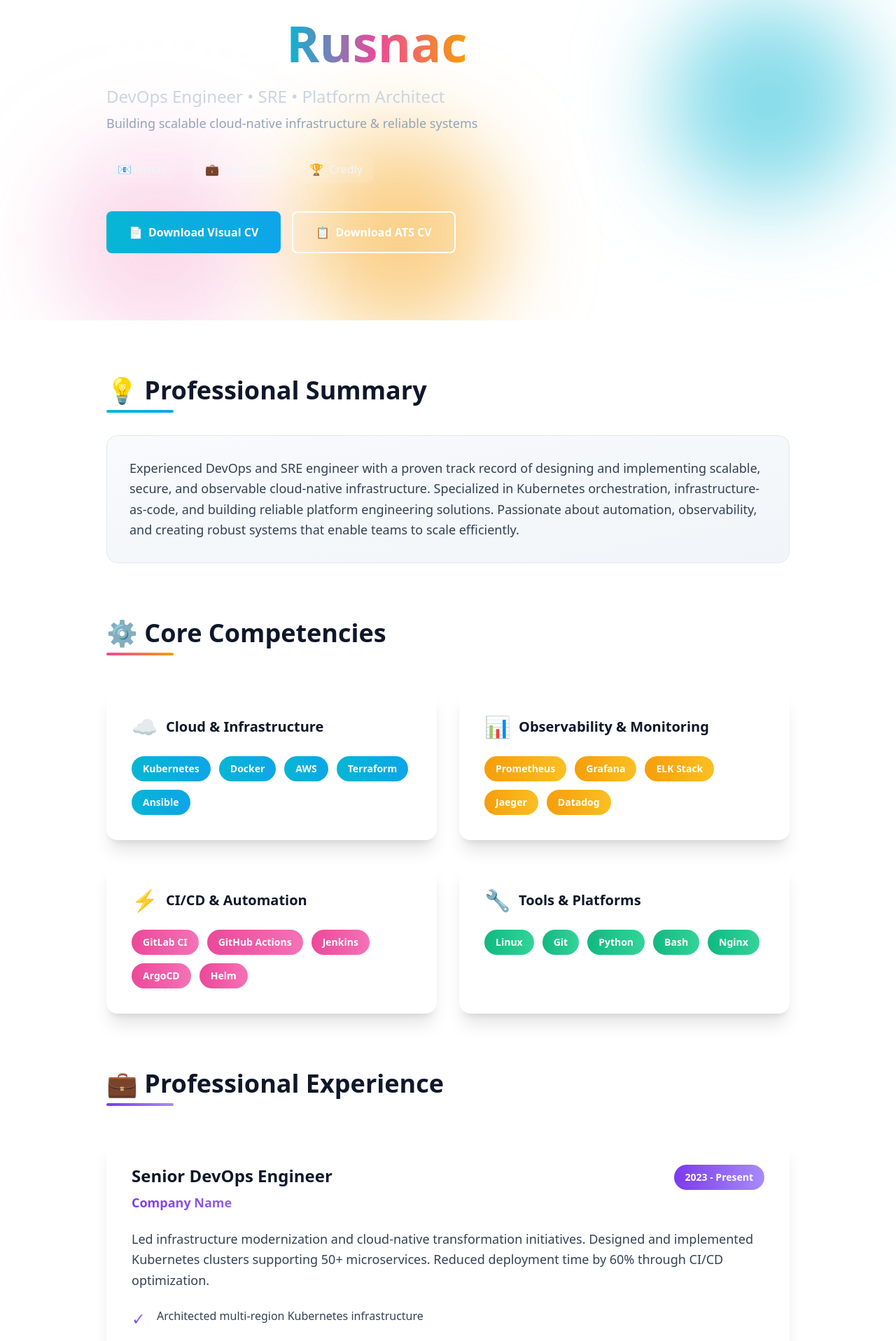
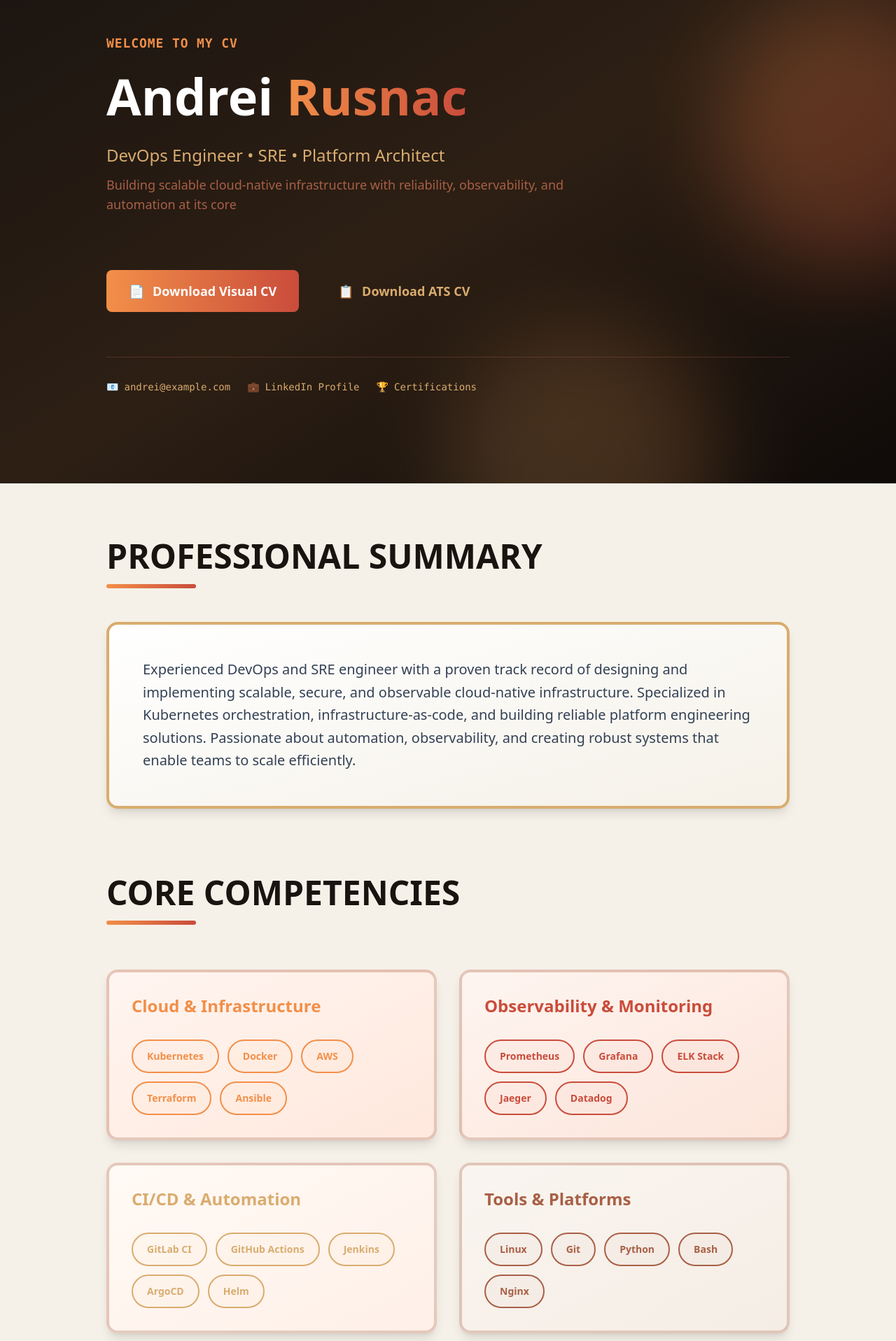
Before and after one commit to andriesh/devopsexpert, a React (Vite) app in the folder react_portofolio/: page / in a window 1280 px wide. Shown: the part 80-1997 px from the top of the page at 70% size. Built offline with nearby package versions, Linux system fonts and the light colour scheme.

Commit message:
Enhanced template2

```diff
--- a/react_portofolio/src/App.jsx
+++ b/react_portofolio/src/App.jsx
@@ -2,46 +2,43 @@ import React from 'react'
 
 export default function App() {
   return (
-    <div className="min-h-screen bg-white">
+    <div className="min-h-screen bg-[#f5f1e8]">
       {/* Hero Section */}
-      <header className="relative overflow-hidden">
-        {/* Animated Background Gradient */}
-        <div className="absolute inset-0 bg-gradient-to-135 from-[#0F172A] via-[#1E3A8A] to-[#7C3AED] opacity-95"></div>
+      <header className="relative overflow-hidden bg-gradient-to-br from-[#1a1410] via-[#2d1f14] to-[#0f0b09]">
+        {/* Decorative circles */}
+        <div className="absolute top-20 -right-32 w-96 h-96 bg-gradient-to-tl from-[#ca4c3b] to-[#f28f49] rounded-full opacity-30 blur-3xl"></div>
+        <div className="absolute -bottom-40 left-1/2 w-96 h-96 bg-gradient-to-tr from-[#d9ac6f] to-[#f28f49] rounded-full opacity-20 blur-3xl"></div>
 
-        {/* Decorative Elements */}
-        <div className="absolute top-20 right-10 w-72 h-72 bg-[#06B6D4] rounded-full mix-blend-multiply filter blur-3xl opacity-20 animate-pulse"></div>
-        <div className="absolute -bottom-8 left-20 w-72 h-72 bg-[#EC4899] rounded-full mix-blend-multiply filter blur-3xl opacity-20 animate-pulse" style={{animationDelay: '2s'}}></div>
-        <div className="absolute top-1/2 left-1/3 w-72 h-72 bg-[#F59E0B] rounded-full mix-blend-multiply filter blur-3xl opacity-15 animate-pulse" style={{animationDelay: '4s'}}></div>
+        <div className="relative max-w-5xl mx-auto px-6 py-32 text-white">
+          <div className="mb-12">
+            <p className="text-[#f28f49] font-mono text-lg font-semibold mb-4 tracking-wider">WELCOME TO MY CV</p>
+            <h1 className="text-7xl font-black mb-6 leading-tight">
+              Andrei <span className="bg-gradient-to-r from-[#f28f49] to-[#ca4c3b] bg-clip-text text-transparent">Rusnac</span>
+            </h1>
+            <p className="text-2xl text-[#d9ac6f] font-light mb-3">DevOps Engineer • SRE • Platform Architect</p>
+            <p className="text-lg text-[#a86046] max-w-2xl">Building scalable cloud-native infrastructure with reliability, observability, and automation at its core</p>
+          </div>
 
-        <div className="relative max-w-5xl mx-auto px-6 py-24 text-white">
-          <div className="mb-8">
-            <h1 className="text-7xl font-black mb-4 leading-tight">
-              Andrei <span className="bg-gradient-to-r from-[#06B6D4] via-[#EC4899] to-[#F59E0B] bg-clip-text text-transparent">Rusnac</span>
-            </h1>
-            <p className="text-2xl font-light text-slate-300 mb-2">DevOps Engineer • SRE • Platform Architect</p>
-            <p className="text-lg text-slate-400">Building scalable cloud-native infrastructure & reliable systems</p>
+          {/* CTA Buttons */}
+          <div className="flex flex-wrap gap-6 pt-8">
+            <a href="/CV_Andrei_Rusnac_Visual.pdf" className="px-8 py-4 bg-gradient-to-r from-[#f28f49] to-[#ca4c3b] text-white font-bold rounded-lg hover:shadow-2xl hover:shadow-orange-900/50 transition transform hover:scale-105 inline-flex items-center gap-3 text-lg">
+              <span>📄</span> Download Visual CV
+            </a>
+            <a href="/CV_Andrei_Rusnac_ATS.pdf" className="px-8 py-4 border-3 border-[#d9ac6f] text-[#d9ac6f] font-bold rounded-lg hover:bg-[#d9ac6f]/10 transition inline-flex items-center gap-3 text-lg">
+              <span>📋</span> Download ATS CV
+            </a>
           </div>
 
           {/* Contact Links */}
-          <div className="flex flex-wrap gap-6 mb-10">
-            <a href="mailto:your-email@example.com" className="inline-flex items-center gap-2 px-4 py-2 rounded-lg bg-white/10 backdrop-blur hover:bg-white/20 transition text-slate-100">
-              <span>📧</span> Email
+          <div className="flex flex-wrap gap-6 mt-16 pt-8 border-t border-[#a86046]/30">
+            <a href="mailto:your-email@example.com" className="text-[#d9ac6f] hover:text-[#f28f49] transition font-mono text-sm flex items-center gap-2">
+              <span>📧</span> andrei@example.com
             </a>
-            <a href="https://www.linkedin.com/in/andrieshrusnac/" target="_blank" rel="noreferrer" className="inline-flex items-center gap-2 px-4 py-2 rounded-lg bg-white/10 backdrop-blur hover:bg-white/20 transition text-slate-100">
-              <span>💼</span> LinkedIn
+            <a href="https://www.linkedin.com/in/andrieshrusnac/" target="_blank" rel="noreferrer" className="text-[#d9ac6f] hover:text-[#f28f49] transition font-mono text-sm flex items-center gap-2">
+              <span>💼</span> LinkedIn Profile
             </a>
-            <a href="https://www.credly.com/users/andriesh/" target="_blank" rel="noreferrer" className="inline-flex items-center gap-2 px-4 py-2 rounded-lg bg-white/10 backdrop-blur hover:bg-white/20 transition text-slate-100">
-              <span>🏆</span> Credly
-            </a>
-          </div>
-
-          {/* CTA Buttons */}
-          <div className="flex flex-wrap gap-4">
-            <a href="/CV_Andrei_Rusnac_Visual.pdf" className="px-8 py-4 bg-gradient-to-r from-[#06B6D4] to-[#0EA5E9] text-white font-bold rounded-lg hover:shadow-2xl hover:shadow-cyan-500/50 transition transform hover:scale-105 inline-flex items-center gap-2">
-              <span>📄</span> Download Visual CV
-            </a>
-            <a href="/CV_Andrei_Rusnac_ATS.pdf" className="px-8 py-4 border-2 border-white text-white font-bold rounded-lg hover:bg-white/10 transition backdrop-blur inline-flex items-center gap-2">
-              <span>📋</span> Download ATS CV
+            <a href="https://www.credly.com/users/andriesh/" target="_blank" rel="noreferrer" className="text-[#d9ac6f] hover:text-[#f28f49] transition font-mono text-sm flex items-center gap-2">
+              <span>🏆</span> Certifications
             </a>
           </div>
         </div>
@@ -51,49 +48,49 @@ export default function App() {
       <main className="max-w-5xl mx-auto px-6 py-20">
 
         {/* Professional Summary */}
-        <Section title="💡 Professional Summary" accent="from-[#06B6D4] to-[#0EA5E9]">
-          <p className="text-lg text-slate-700 leading-relaxed">
+        <Section title="PROFESSIONAL SUMMARY" accent="from-[#f28f49] to-[#ca4c3b]">
+          <p className="text-xl text-slate-700 leading-relaxed">
             Experienced DevOps and SRE engineer with a proven track record of designing and implementing scalable, secure, and observable cloud-native infrastructure. Specialized in Kubernetes orchestration, infrastructure-as-code, and building reliable platform engineering solutions. Passionate about automation, observability, and creating robust systems that enable teams to scale efficiently.
           </p>
         </Section>
 
         {/* Core Competencies */}
-        <div className="mb-20">
-          <h2 className="text-4xl font-black mb-2 text-slate-900">⚙️ Core Competencies</h2>
-          <div className="w-24 h-1 bg-gradient-to-r from-[#EC4899] to-[#F59E0B] rounded-full mb-12"></div>
+        <div className="mb-24">
+          <h2 className="text-5xl font-black text-[#1a1410] mb-4">CORE COMPETENCIES</h2>
+          <div className="w-32 h-1.5 bg-gradient-to-r from-[#f28f49] to-[#ca4c3b] rounded-full mb-16"></div>
 
           <div className="grid grid-cols-1 md:grid-cols-2 gap-8">
             <CompetencyCard
               title="Cloud & Infrastructure"
               skills={['Kubernetes', 'Docker', 'AWS', 'Terraform', 'Ansible']}
-              gradient="from-[#06B6D4] to-[#0EA5E9]"
-              icon="☁️"
+              bgGradient="from-[#fff5f0] to-[#ffe8dd]"
+              accentColor="#f28f49"
             />
             <CompetencyCard
               title="Observability & Monitoring"
               skills={['Prometheus', 'Grafana', 'ELK Stack', 'Jaeger', 'Datadog']}
-              gradient="from-[#F59E0B] to-[#FBBF24]"
-              icon="📊"
+              bgGradient="from-[#fef5f0] to-[#fce5db]"
+              accentColor="#ca4c3b"
             />
             <CompetencyCard
               title="CI/CD & Automation"
               skills={['GitLab CI', 'GitHub Actions', 'Jenkins', 'ArgoCD', 'Helm']}
-              gradient="from-[#EC4899] to-[#F472B6]"
-              icon="⚡"
+              bgGradient="from-[#fffaf5] to-[#fff0e8]"
+              accentColor="#d9ac6f"
             />
             <CompetencyCard
               title="Tools & Platforms"
               skills={['Linux', 'Git', 'Python', 'Bash', 'Nginx']}
-              gradient="from-[#10B981] to-[#34D399]"
-              icon="🔧"
+              bgGradient="from-[#faf5f0] to-[#f5ede5]"
+              accentColor="#a86046"
             />
           </div>
         </div>
 
         {/* Experience */}
-        <div className="mb-20">
-          <h2 className="text-4xl font-black mb-2 text-slate-900">💼 Professional Experience</h2>
-          <div className="w-24 h-1 bg-gradient-to-r from-[#7C3AED] to-[#A78BFA] rounded-full mb-12"></div>
+        <div className="mb-24">
+          <h2 className="text-5xl font-black text-[#1a1410] mb-4">PROFESSIONAL EXPERIENCE</h2>
+          <div className="w-32 h-1.5 bg-gradient-to-r from-[#ca4c3b] to-[#f28f49] rounded-full mb-16"></div>
 
           <div className="space-y-8">
             <ExperienceCard
@@ -106,7 +103,7 @@ export default function App() {
                 'Implemented comprehensive observability solution with Prometheus + Grafana',
                 'Reduced infrastructure costs by 40% through optimization'
               ]}
-              gradient="from-[#7C3AED] to-[#A78BFA]"
+              accentColor="#f28f49"
             />
             <ExperienceCard
               position="DevOps Engineer"
@@ -118,65 +115,61 @@ export default function App() {
                 'Established disaster recovery procedures with RPO < 1 hour',
                 'Mentored 3 junior engineers in DevOps practices'
               ]}
-              gradient="from-[#06B6D4] to-[#0EA5E9]"
+              accentColor="#ca4c3b"
             />
           </div>
         </div>
 
         {/* Education & Certifications */}
-        <div className="mb-20">
-          <h2 className="text-4xl font-black mb-2 text-slate-900">🎓 Education & Certifications</h2>
-          <div className="w-24 h-1 bg-gradient-to-r from-[#10B981] to-[#34D399] rounded-full mb-12"></div>
+        <div className="mb-24">
+          <h2 className="text-5xl font-black text-[#1a1410] mb-4">EDUCATION & CERTIFICATIONS</h2>
+          <div className="w-32 h-1.5 bg-gradient-to-r from-[#d9ac6f] to-[#a86046] rounded-full mb-16"></div>
 
           <div className="grid grid-cols-1 md:grid-cols-2 gap-8">
-            <div className="relative overflow-hidden rounded-2xl bg-gradient-to-135 from-[#FBBF24] to-[#F59E0B] p-1 shadow-xl">
-              <div className="bg-white rounded-2xl p-8 relative z-10">
-                <h3 className="text-2xl font-black text-amber-900 mb-8">🏅 Certifications</h3>
-                <ul className="space-y-5">
+            <div className="bg-gradient-to-br from-[#1a1410] to-[#2d1f14] rounded-2xl p-12 border-4 border-[#d9ac6f] shadow-xl">
+              <h3 className="text-3xl font-black text-[#d9ac6f] mb-10">CERTIFICATIONS</h3>
+              <ul className="space-y-6">
                 <li className="flex items-start gap-4">
-                    <span className="text-2xl">⭐</span>
-                    <span className="text-slate-700 font-semibold">Kubernetes Application Developer (CKAD)</span>
+                  <span className="text-3xl">⭐</span>
+                  <span className="text-[#f5f1e8] font-semibold text-lg">Kubernetes Application Developer (CKAD)</span>
                 </li>
                 <li className="flex items-start gap-4">
-                    <span className="text-2xl">⭐</span>
-                    <span className="text-slate-700 font-semibold">AWS Certified Solutions Architect</span>
+                  <span className="text-3xl">⭐</span>
+                  <span className="text-[#f5f1e8] font-semibold text-lg">AWS Certified Solutions Architect</span>
                 </li>
                 <li className="flex items-start gap-4">
-                    <span className="text-2xl">⭐</span>
-                    <span className="text-slate-700 font-semibold">Linux Professional Institute (LPI)</span>
+                  <span className="text-3xl">⭐</span>
+                  <span className="text-[#f5f1e8] font-semibold text-lg">Linux Professional Institute (LPI)</span>
                 </li>
               </ul>
             </div>
-            </div>
 
-            <div className="relative overflow-hidden rounded-2xl bg-gradient-to-135 from-[#34D399] to-[#10B981] p-1 shadow-xl">
-              <div className="bg-white rounded-2xl p-8 relative z-10">
-                <h3 className="text-2xl font-black text-emerald-900 mb-8">📚 Education</h3>
-                <ul className="space-y-5">
+            <div className="bg-gradient-to-br from-[#1a1410] to-[#2d1f14] rounded-2xl p-12 border-4 border-[#f28f49] shadow-xl">
+              <h3 className="text-3xl font-black text-[#f28f49] mb-10">EDUCATION</h3>
+              <ul className="space-y-6">
                 <li className="flex items-start gap-4">
-                    <span className="text-2xl">✓</span>
-                    <span className="text-slate-700"><strong className="font-bold text-emerald-900">Bachelor's Degree</strong> in Computer Science</span>
+                  <span className="text-3xl">✓</span>
+                  <span className="text-[#f5f1e8] font-semibold text-lg"><strong className="text-[#f28f49]">Bachelor's Degree</strong> in Computer Science</span>
                 </li>
                 <li className="flex items-start gap-4">
-                    <span className="text-2xl">✓</span>
-                    <span className="text-slate-700 font-semibold">Advanced courses in Cloud Architecture</span>
+                  <span className="text-3xl">✓</span>
+                  <span className="text-[#f5f1e8] font-semibold text-lg">Advanced courses in Cloud Architecture</span>
                 </li>
               </ul>
             </div>
           </div>
         </div>
-        </div>
 
         {/* Stats Section */}
-        <div className="grid grid-cols-1 md:grid-cols-3 gap-6 mb-20">
-          <StatCard number="8+" label="Years Experience" gradient="from-[#EC4899] to-[#F472B6]" />
-          <StatCard number="50+" label="Microservices Managed" gradient="from-[#06B6D4] to-[#0EA5E9]" />
-          <StatCard number="40%" label="Cost Optimization" gradient="from-[#F59E0B] to-[#FBBF24]" />
+        <div className="grid grid-cols-1 md:grid-cols-3 gap-8 mb-24">
+          <StatCard number="8+" label="Years Experience" accentColor="#f28f49" />
+          <StatCard number="50+" label="Microservices Managed" accentColor="#ca4c3b" />
+          <StatCard number="40%" label="Cost Optimization" accentColor="#d9ac6f" />
         </div>
 
         {/* Footer */}
-        <footer className="text-center py-12 border-t-2 border-slate-200">
-          <p className="text-slate-600">Built with React & Tailwind CSS • Last updated {new Date().toLocaleDateString()}</p>
+        <footer className="text-center py-16 border-t-4 border-[#d9ac6f]">
+          <p className="text-[#a86046] font-mono text-sm">Built with React & Tailwind CSS • Last updated {new Date().toLocaleDateString()}</p>
         </footer>
       </main>
     </div>
@@ -185,67 +178,61 @@ export default function App() {
 
 function Section({ title, children, accent }) {
   return (
-    <div className="mb-20">
-      <h2 className="text-4xl font-black mb-2 text-slate-900">{title}</h2>
-      <div className={`w-24 h-1 bg-gradient-to-r ${accent} rounded-full mb-8`}></div>
-      <div className="bg-gradient-to-br from-slate-50 to-slate-100 rounded-2xl p-8 border border-slate-200">
+    <div className="mb-24">
+      <h2 className="text-5xl font-black text-[#1a1410] mb-4">{title}</h2>
+      <div className={`w-32 h-1.5 bg-gradient-to-r ${accent} rounded-full mb-12`}></div>
+      <div className="bg-gradient-to-br from-white to-[#f5f1e8] rounded-2xl p-12 border-4 border-[#d9ac6f] shadow-lg">
         {children}
       </div>
     </div>
   )
 }
 
-function CompetencyCard({ title, skills, gradient, icon }) {
+function CompetencyCard({ title, skills, bgGradient, accentColor }) {
   return (
-    <div className={`relative overflow-hidden rounded-2xl bg-gradient-to-135 ${gradient} p-1 shadow-xl hover:shadow-2xl transition transform hover:scale-105`}>
-      <div className="bg-white rounded-2xl p-8 relative z-10">
-        <h3 className="text-xl font-black text-slate-900 mb-6 flex items-center gap-3">
-          <span className="text-3xl">{icon}</span> {title}
+    <div className={`bg-gradient-to-br ${bgGradient} rounded-2xl p-8 border-4 border-[#a86046]/30 shadow-lg hover:shadow-xl transition transform hover:scale-105`}>
+      <h3 className="text-2xl font-black mb-8" style={{ color: accentColor }}>
+        {title}
       </h3>
       <div className="flex flex-wrap gap-3">
         {skills.map(skill => (
-            <span key={skill} className={`px-4 py-2 rounded-full bg-gradient-to-r ${gradient} text-white font-semibold text-sm hover:shadow-lg transition`}>
+          <span key={skill} className="px-5 py-3 rounded-full font-semibold text-sm border-2" style={{ borderColor: accentColor, color: accentColor, backgroundColor: `${accentColor}08` }}>
             {skill}
           </span>
         ))}
       </div>
     </div>
-    </div>
   )
 }
 
-function ExperienceCard({ position, company, period, description, achievements, gradient }) {
+function ExperienceCard({ position, company, period, description, achievements, accentColor }) {
   return (
-    <div className={`relative overflow-hidden rounded-2xl bg-gradient-to-135 ${gradient} p-1 shadow-xl`}>
-      <div className="bg-white rounded-2xl p-8 relative z-10">
-        <div className="flex justify-between items-start mb-4">
+    <div className="bg-white rounded-2xl p-12 shadow-lg border-l-8 hover:shadow-xl transition" style={{ borderColor: accentColor }}>
+      <div className="flex justify-between items-start mb-6">
         <div>
-            <h3 className="text-2xl font-black text-slate-900">{position}</h3>
-            <p className={`text-lg font-bold bg-gradient-to-r ${gradient} bg-clip-text text-transparent mt-2`}>{company}</p>
+          <h3 className="text-3xl font-black text-[#1a1410]">{position}</h3>
+          <p className="text-xl font-bold mt-2" style={{ color: accentColor }}>{company}</p>
         </div>
-          <span className={`px-4 py-2 rounded-full bg-gradient-to-r ${gradient} text-white font-bold text-sm whitespace-nowrap ml-4`}>{period}</span>
+        <span className="px-6 py-2 rounded-full font-bold text-white text-sm whitespace-nowrap ml-4" style={{ backgroundColor: accentColor }}>{period}</span>
       </div>
-        <p className="text-slate-700 text-lg my-6 leading-relaxed">{description}</p>
-        <div className="space-y-3">
+      <p className="text-slate-700 text-lg my-8 leading-relaxed">{description}</p>
+      <div className="space-y-4">
         {achievements.map((achievement, idx) => (
           <div key={idx} className="flex items-start gap-4">
-              <span className={`text-2xl flex-shrink-0 bg-gradient-to-r ${gradient} bg-clip-text text-transparent`}>✓</span>
-              <span className="text-slate-700 font-medium">{achievement}</span>
+            <span className="text-2xl flex-shrink-0" style={{ color: accentColor }}>✓</span>
+            <span className="text-slate-700 font-semibold text-lg">{achievement}</span>
           </div>
         ))}
-        </div>
       </div>
     </div>
   )
 }
 
-function StatCard({ number, label, gradient }) {
+function StatCard({ number, label, accentColor }) {
   return (
-    <div className={`relative overflow-hidden rounded-2xl bg-gradient-to-135 ${gradient} p-1 shadow-lg`}>
-      <div className="bg-white rounded-2xl p-8 text-center">
-        <p className={`text-5xl font-black bg-gradient-to-r ${gradient} bg-clip-text text-transparent`}>{number}</p>
-        <p className="text-slate-600 font-semibold mt-2">{label}</p>
-      </div>
+    <div className="bg-white rounded-2xl p-10 text-center border-4 shadow-lg hover:shadow-xl transition" style={{ borderColor: accentColor }}>
+      <p className="text-5xl font-black mb-3" style={{ color: accentColor }}>{number}</p>
+      <p className="text-slate-700 font-bold text-lg">{label}</p>
     </div>
   )
 }
```
Lines whose indentation alone changed are shown as unchanged.
